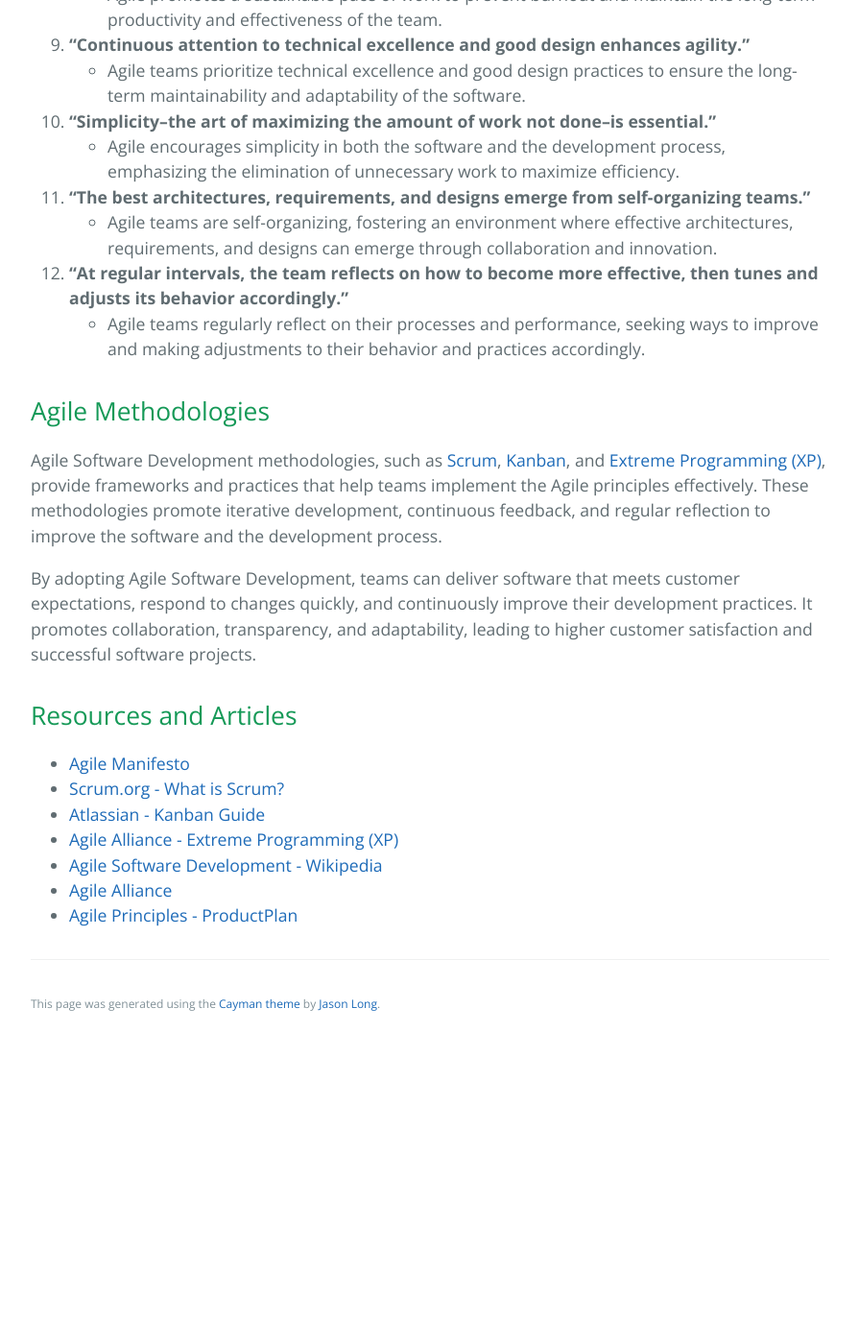
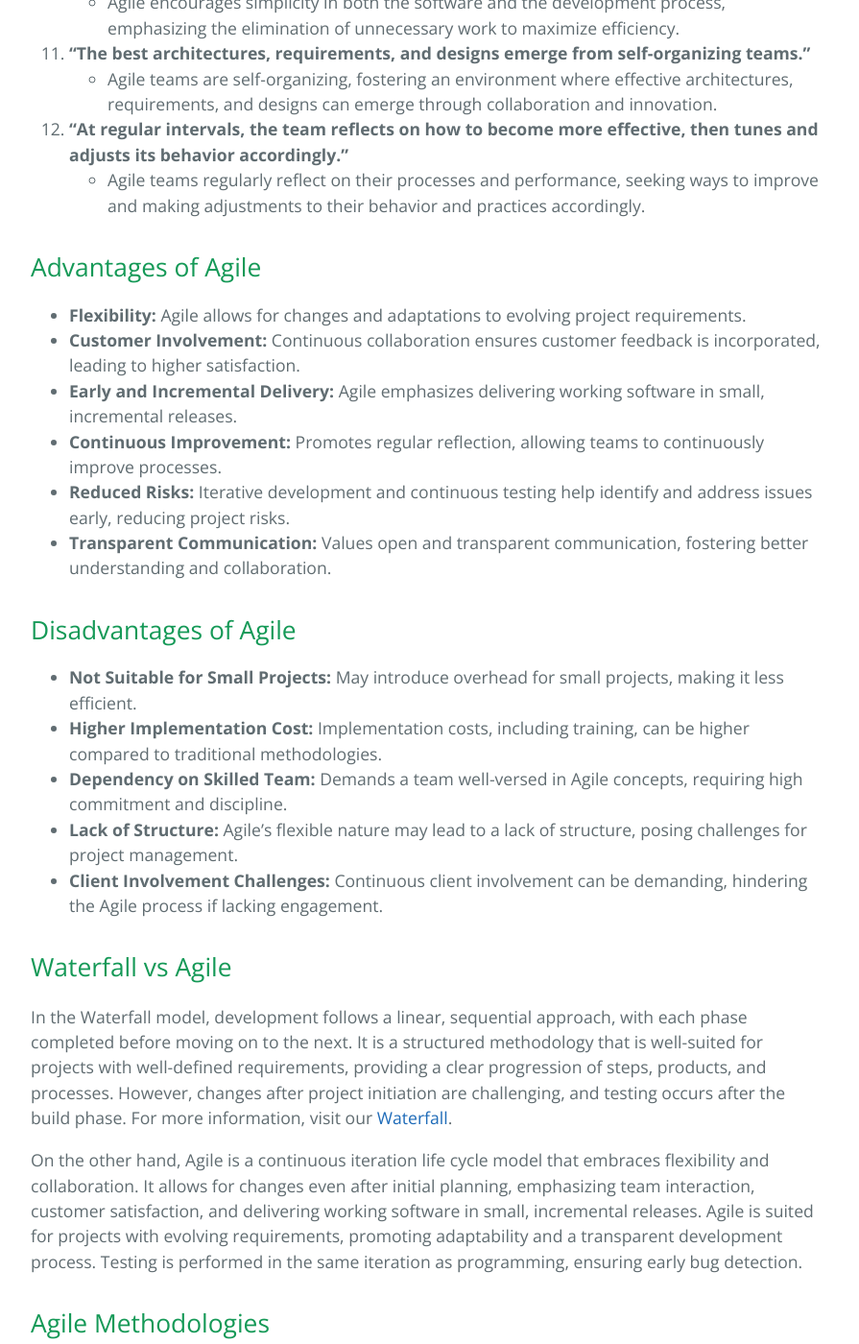
Before and after one commit to learning-software-engineering/learning-software-engineering.github.io, a Jekyll site: the page built from Topics/Software_Engineering/Agile.md, in a window 1280 px wide and 1400 px high, scrolled down 3606 px. Shown: the whole window at 96% size, without its empty margins (192-1087 px from the left). Built offline with Jekyll 4.4.1, drawn with Linux system fonts in a browser that asks for light colours; our own code applies the rules of GitHub Pages for plain Markdown files; before the commit the page ends 4694 px from its top, so only the background shows below that; some of the changed text lies outside the part shown.

Commit message:
Added sections on the advantages and disadvantages of Agile, and Waterfall vs Agile. Provided a link to the page about Waterfall, and removed a part in History that may have been confusing.

```diff
--- a/Topics/Software_Engineering/Agile.md
+++ b/Topics/Software_Engineering/Agile.md
@@ -81,6 +79,30 @@ Following the establishment of the Agile Manifesto, various Agile methodologies
 12. **"At regular intervals, the team reflects on how to become more effective, then tunes and adjusts its behavior accordingly."**
     - Agile teams regularly reflect on their processes and performance, seeking ways to improve and making adjustments to their behavior and practices accordingly.
 
+## Advantages of Agile
+
+- **Flexibility:** Agile allows for changes and adaptations to evolving project requirements.
+- **Customer Involvement:** Continuous collaboration ensures customer feedback is incorporated, leading to higher satisfaction.
+- **Early and Incremental Delivery:** Agile emphasizes delivering working software in small, incremental releases.
+- **Continuous Improvement:** Promotes regular reflection, allowing teams to continuously improve processes.
+- **Reduced Risks:** Iterative development and continuous testing help identify and address issues early, reducing project risks.
+- **Transparent Communication:** Values open and transparent communication, fostering better understanding and collaboration.
+
+## Disadvantages of Agile
+
+- **Not Suitable for Small Projects:** May introduce overhead for small projects, making it less efficient.
+- **Higher Implementation Cost:** Implementation costs, including training, can be higher compared to traditional methodologies.
+- **Dependency on Skilled Team:** Demands a team well-versed in Agile concepts, requiring high commitment and discipline.
+- **Lack of Structure:** Agile's flexible nature may lead to a lack of structure, posing challenges for project management.
+- **Client Involvement Challenges:** Continuous client involvement can be demanding, hindering the Agile process if lacking engagement.
+
+## Waterfall vs Agile
+
+In the Waterfall model, development follows a linear, sequential approach, with each phase completed before moving on to the next. It is a structured methodology that is well-suited for projects with well-defined requirements, providing a clear progression of steps, products, and processes. However, changes after project initiation are challenging, and testing occurs after the build phase. For more information, visit our [Waterfall](./Software_Engineering/Waterfall.md).
+
+On the other hand, Agile is a continuous iteration life cycle model that embraces flexibility and collaboration. It allows for changes even after initial planning, emphasizing team interaction, customer satisfaction, and delivering working software in small, incremental releases. Agile is suited for projects with evolving requirements, promoting adaptability and a transparent development process. Testing is performed in the same iteration as programming, ensuring early bug detection.
+
+
 ## Agile Methodologies
 
 Agile Software Development methodologies, such as [Scrum](https://www.scrum.org/resources/what-is-scrum), [Kanban](https://www.atlassian.com/agile/kanban), and [Extreme Programming (XP)](https://www.agilealliance.org/glossary/xp), provide frameworks and practices that help teams implement the Agile principles effectively. These methodologies promote iterative development, continuous feedback, and regular reflection to improve the software and the development process.
@@ -90,9 +112,9 @@ By adopting Agile Software Development, teams can deliver software that meets cu
 ## Resources and Articles
 
 - [Agile Manifesto](https://agilemanifesto.org/)
+- [Agile vs Waterfall](https://www.simplilearn.com/tutorials/agile-scrum-tutorial/agile-vs-waterfall)
 - [Scrum.org - What is Scrum?](https://www.scrum.org/resources/what-is-scrum)
 - [Atlassian - Kanban Guide](https://www.atlassian.com/agile/kanban)
 - [Agile Alliance - Extreme Programming (XP)](https://www.agilealliance.org/glossary/xp)
 - [Agile Software Development - Wikipedia](https://en.wikipedia.org/wiki/Agile_software_development)
-- [Agile Alliance](https://www.agilealliance.org/)
 - [Agile Principles - ProductPlan](https://www.productplan.com/glossary/agile-principles/)
```
Also changed, not shown: other parts of Topics/Software_Engineering/Agile.md (+2 -4 lines).
